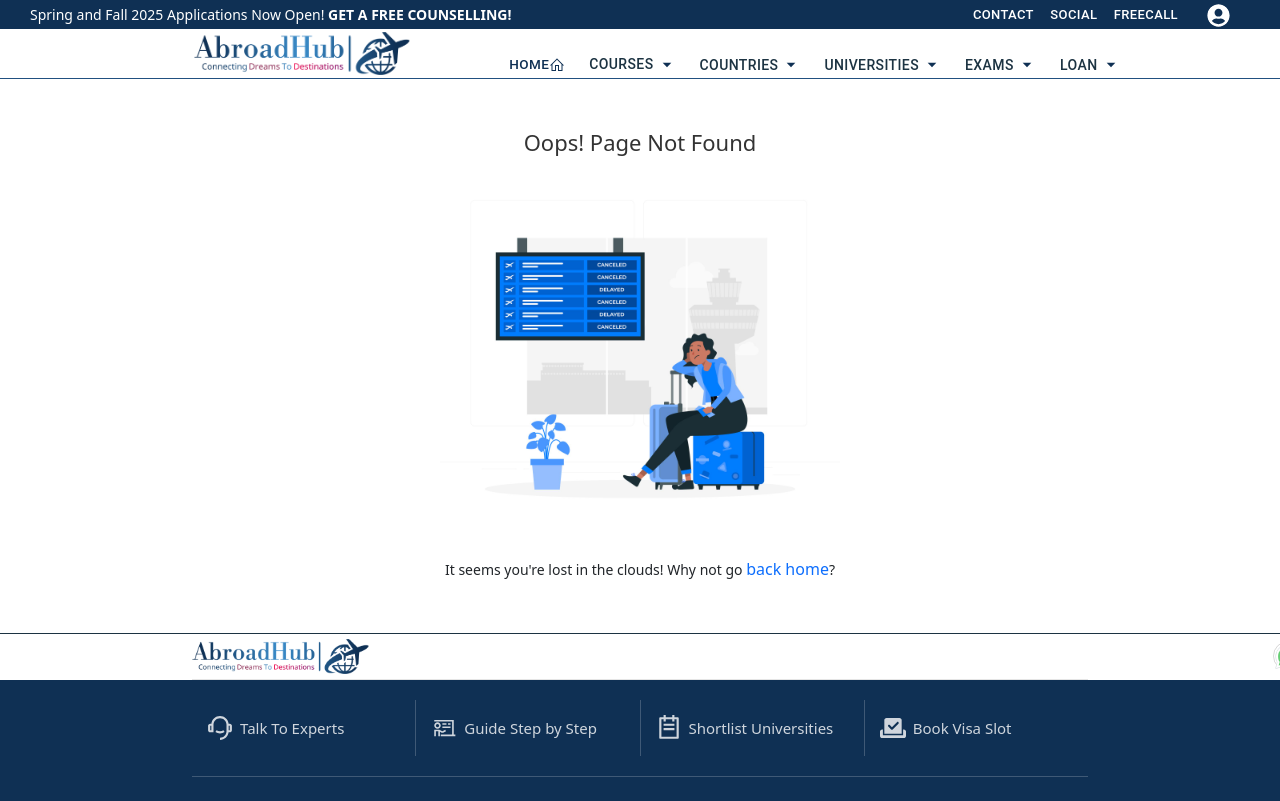
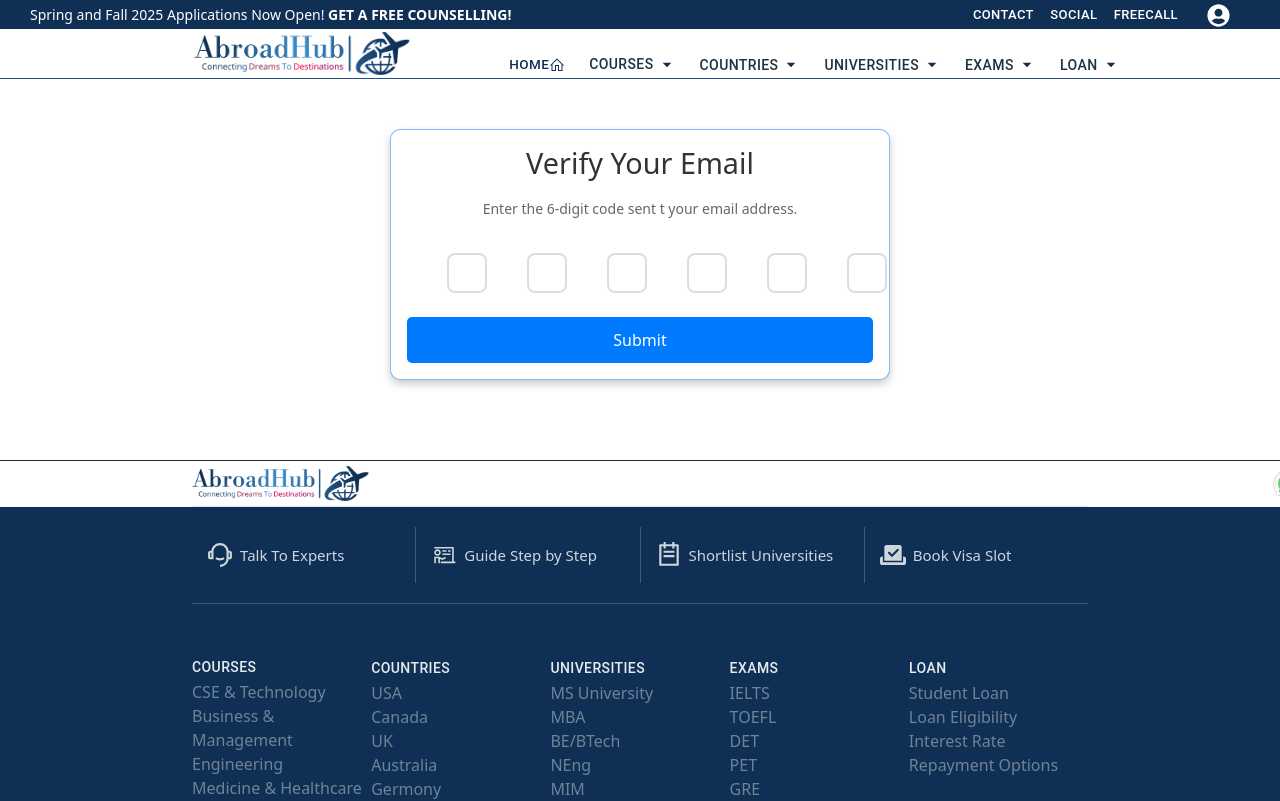
Before and after one commit to RajiaRani/Sigma4.0, a React (Vite) app in the folder client/: page /auth/verify-password in a window 1280 px wide. Shown: the top 801 px of the page. Built offline with nearby package versions, Linux system fonts and the light colour scheme; no server answers.

Commit message:
added 17 nov

```diff
--- a/client/src/App.jsx
+++ b/client/src/App.jsx
@@ -12,6 +12,7 @@ import NotFound from "./components/NotFound/NotFound.jsx";
 import { CSSTransition, TransitionGroup } from "react-transition-group";
 import SignUp from "../src/UserPage/Mailtrap/SignUp.jsx";
 import Login from "../src/UserPage/Mailtrap/LogIn.jsx";
+import EmailVerification from "./UserPage/Mailtrap/EmailVerification.jsx";
 
 function App() {
   return (
@@ -26,6 +27,7 @@ function App() {
             <Route path="/universities/MS-PG" element={<MSList />} />
             <Route path="/auth/signup" element={<SignUp />} />
             <Route path="/auth/login" element={<Login/>} />
+            <Route path="/auth/verify-password" element={<EmailVerification/>}  />
 
             {/* 404 Not Found Route */}
             <Route path="*" element={<NotFound />} />
--- /dev/null
+++ b/client/src/UserPage/Mailtrap/EmailVerification.css
@@ -0,0 +1,87 @@
+/* Main container styling */
+.verify-main-container {
+    display: flex !important;
+    justify-content: center !important;
+  }
+
+  .verify-container {
+    background: white !important;
+    padding: 1rem  !important;
+    border-radius: 10px !important;
+    box-shadow: 0px 4px 8px rgba(0, 0, 0, 0.2) !important;
+    text-align: center !important;
+    width: 100% !important;
+    max-width: 500px !important;
+  }
+
+  .verify-container h2 {
+    font-size: 1.8rem !important;
+    margin-bottom: 1rem !important;
+    color: #333 !important;
+  }
+
+  .verify-container p {
+    color: #666 !important;
+    margin-bottom: 2rem !important;
+  }
+
+  /* Input styles */
+  .verify-container .flex {
+  display: flex !important;
+  justify-content: space-between !important;
+  align-items: center !important;
+  }
+
+  .verify-container input[type="text"] {
+    width: 40px !important;
+    height: 40px !important;
+    font-size: 1.5rem !important;
+    text-align: center !important;
+    border: 2px solid #ddd !important;
+    border-radius: 8px !important;
+    outline: none !important;
+    transition: border-color 0.3s ease !important;
+  }
+
+  .verify-container input[type="text"]:focus {
+    border-color: #007bff !important;
+    box-shadow: 0px 0px 5px rgba(0, 123, 255, 0.5) !important;
+  }
+
+  /* Submit button */
+  .user-button {
+    margin-top: 1.5rem !important;
+    font-size: 1rem !important;
+    border: none !important;
+    border-radius: 5px !important;
+    background: #007bff !important;
+    color: white !important;
+    cursor: pointer !important;
+    transition: background-color 0.3s ease !important;
+  }
+
+  .user-button:hover {
+    background: #0056b3 !important;
+  }
+
+  .user-button:disabled {
+    background: #ccc !important;
+    cursor: not-allowed !important;
+  }
+
+  /* Responsive Design */
+  @media (max-width: 768px) {
+    .verify-container {
+      padding: 1.5rem !important;
+    }
+
+    .verify-container input[type="text"] {
+      width: 40px !important;
+      height: 40px !important;
+      font-size: 1.2rem !important;
+    }
+
+    .verify-container .flex {
+      gap: 0.0rem !important; /* Further reduce gap for smaller screens */
+    }
+  }
--- /dev/null
+++ b/client/src/UserPage/Mailtrap/EmailVerification.jsx
@@ -0,0 +1,92 @@
+import { useEffect, useRef, useState } from "react";
+import { useNavigate } from "react-router-dom";
+import Navbar from "../../components/NAVBAR/Navbar";
+import Footer from "../../components/FOOTER/Footer";
+import "./EmailVerification.css";
+
+
+export default function EmailVerification() {
+    const [code, setCode] = useState(["", "", "", "", "", ""]);
+    const inputRefs = useRef([]);
+    const navigate = useNavigate();
+
+    const handleChange = (index, value) => {
+        const newCode = [...code];
+
+        //Handle pasted content
+        if (value.length > 1) {
+            const pastedCode = value.slice(0, 6).split("");
+            for (let i = 0; i < 6; i++) {
+                newCode[i] = pastedCode[i] || "";
+            }
+            setCode(newCode);
+
+            //Focus on the last non-empty input or the first empty one
+            const lastFilledIndex = newCode.findLastIndex((digit) => digit !== "");
+            const focusIndex = lastFilledIndex < 5 ? lastFilledIndex + 1 : 5;
+            inputRefs.current[focusIndex].focus();
+        } else {
+            newCode[index] = value;
+            setCode(newCode);
+
+            if (value && index < 5) {
+                inputRefs.current[index + 1].focus();
+            }
+        }
+    }
+
+    const handleKeyDown = (index, value) => {
+        if (e.key === "Backspace" && !code[index] && index > 0) {
+            inputRefs.current[index - 1].focus();
+        }
+    };
+
+
+
+    const handleSubmit = (e) => {
+      e.preventDefault();
+      const verificationCode =code.join("");
+    console.log(`Verification code submitted : ${verificationCode}`);
+    }
+
+    //Aut submit when all fileds are filled
+    useEffect(() => {
+        if (code.every(digit => digit !== ' ')) {
+            handleSubmit(new Event("submit"));
+        }
+    }, [code]);
+
+    return (
+        <>
+            <Navbar />
+            <div className="main-container verify-main-container">
+                <div className="verify-container">
+                    <h2 className="mb-2">Verify Your Email</h2>
+                    <p className="mb-2">Enter the 6-digit code sent t your email address.</p>
+                    <form action="" onSubmit={handleSubmit}>
+
+                        <div className="flex ">
+                            {
+                                code.map((digit, index) => (
+                                    <input
+                                        key={index}
+                                        ref={(el) => (inputRefs.current[index] = el)}
+                                        type="text"
+                                        maxLength="6"
+                                        value={digit}
+                                        onChange={(e) => handleChange(index, e.target.value)}
+                                        onKeyDown={(e) => handleKeyDown(index, e)}
+
+                                    />
+                                ))
+                            }
+                        </div>
+                        <button className="user-button">Submit</button>
+                    </form>
+                </div>
+
+            </div>
+            <Footer />
+        </>
+    )
+};
--- a/client/src/UserPage/Mailtrap/SignUp.css
+++ b/client/src/UserPage/Mailtrap/SignUp.css
@@ -79,6 +79,7 @@
 .main-container {
     text-align: center;
     padding: 20px;
+    align-items: center !important;
 }
 
 
@@ -107,6 +108,20 @@
 
 
 
+
+
+
+.verify-container{
+    width: 20vw;
+    height: auto;
+    margin: 0 auto !important;
+    border: 1px solid rgba(0, 123, 255, 0.5);
+    padding: 20px !important;
+    line-height: 1.9 !important;
+}
+
+
+
 @media (max-width: 768px) {
     .user-form {
         max-width: 300px;
--- a/client/src/components/NAVBAR/Navbar.jsx
+++ b/client/src/components/NAVBAR/Navbar.jsx
@@ -98,6 +98,7 @@ export default function Navbar() {
                                 <ul className="user-dropdown-menu shadow">
                                     <li className="login"><Button><Link to={"/auth/login"}>Log in</Link></Button></li>
                                     <li className="signup"><Button><Link to={"/auth/signup"}>Sign Up</Link></Button></li>
+                                    <li className="signup"><Button><Link to={"/auth/verify-password"}>verify</Link></Button></li>
                                 </ul>
                             </li>
 
```
Also changed, not shown: 1 other file (tests, documents, lock files or other folders).
